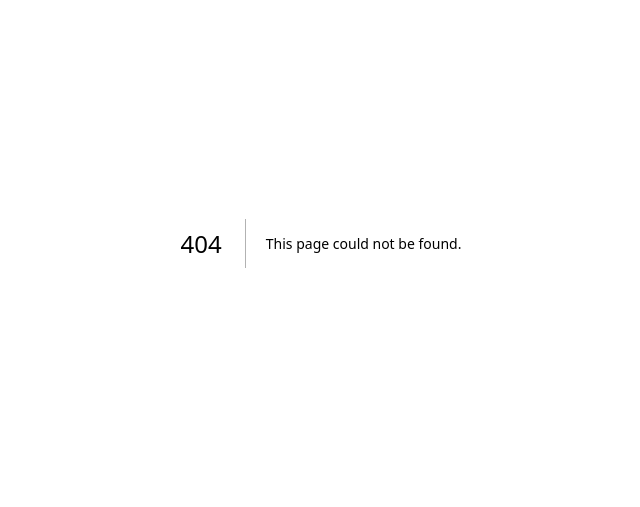
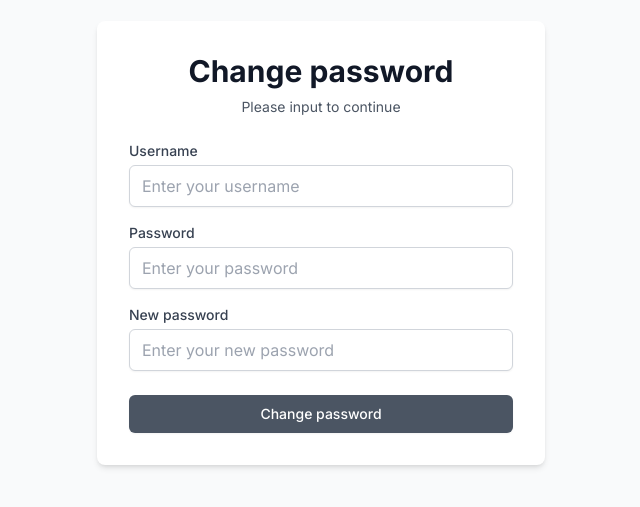
Before and after one commit to levando20194017/chatbot-ui, a Next.js app: page /change-password in a window 1280 px wide. Before the commit this address had no page. Shown: the part 157-664 px from the top of the page, without its empty margins (319-959 px from the left). Built offline with nearby package versions, Linux system fonts and the light colour scheme.

Commit message:
feat: change password ui page

```diff
--- /dev/null
+++ b/src/app/change-password/page.tsx
@@ -0,0 +1,139 @@
+"use client";
+
+import { useState } from "react";
+import { useRouter } from "next/navigation";
+import { api, ApiError } from "@/lib/api";
+
+interface LoginResponse {
+  access_token: string;
+  token_type: string;
+}
+
+export default function ChangePasswordPage() {
+  const router = useRouter();
+  const [error, setError] = useState("");
+  const [loading, setLoading] = useState(false);
+
+  const handleSubmit = async (e: React.FormEvent<HTMLFormElement>) => {
+    e.preventDefault();
+    setError("");
+    setLoading(true);
+
+    const formData = new FormData(e.currentTarget);
+    const username = formData.get("username");
+    const password = formData.get("password");
+    const newPassword = formData.get("new-password")
+
+    try {
+      const formUrlEncoded = new URLSearchParams();
+      formUrlEncoded.append("username", username as string);
+      formUrlEncoded.append("password", password as string);
+      formUrlEncoded.append("newPassword", newPassword as string);
+
+      const data = await api.post("/api/auth/change-password", formUrlEncoded, {
+        headers: {
+          "Content-Type": "application/x-www-form-urlencoded",
+        },
+      });
+
+      router.push("/");
+    } catch (err) {
+      if (err instanceof ApiError) {
+        setError(err.message);
+      } else {
+        setError("Change password failed");
+      }
+    } finally {
+      setLoading(false);
+    }
+  };
+
+  return (
+    <main className="min-h-screen bg-gray-50 flex items-center justify-center px-4 sm:px-6 lg:px-8">
+      <div className="w-full max-w-md">
+        <div className="bg-white rounded-lg shadow-md p-8 space-y-6">
+          <div className="text-center">
+            <h1 className="text-3xl font-bold text-gray-900">
+              Change password
+            </h1>
+            <p className="mt-2 text-sm text-gray-600">
+              Please input to continue
+            </p>
+          </div>
+
+          <form className="space-y-6" onSubmit={handleSubmit}>
+            <div className="space-y-4">
+              <div>
+                <label
+                  htmlFor="username"
+                  className="block text-sm font-medium text-gray-700"
+                >
+                  Username
+                </label>
+                <input
+                  id="username"
+                  name="username"
+                  type="text"
+                  required
+                  disabled={loading}
+                  className="mt-1 block w-full px-3 py-2 rounded-md border border-gray-300 shadow-sm focus:ring-2 focus:ring-blue-500 focus:border-blue-500"
+                  placeholder="Enter your username"
+                />
+              </div>
+
+              <div>
+                <label
+                  htmlFor="password"
+                  className="block text-sm font-medium text-gray-700"
+                >
+                  Password
+                </label>
+                <input
+                  id="password"
+                  name="password"
+                  type="password"
+                  required
+                  disabled={loading}
+                  className="mt-1 block w-full px-3 py-2 rounded-md border border-gray-300 shadow-sm focus:ring-2 focus:ring-blue-500 focus:border-blue-500"
+                  placeholder="Enter your password"
+                />
+              </div>
+
+              <div>
+                <label
+                  htmlFor="new password"
+                  className="block text-sm font-medium text-gray-700"
+                >
+                  New password
+                </label>
+                <input
+                  id="new-password"
+                  name="new-password"
+                  type="password"
+                  required
+                  disabled={loading}
+                  className="mt-1 block w-full px-3 py-2 rounded-md border border-gray-300 shadow-sm focus:ring-2 focus:ring-blue-500 focus:border-blue-500"
+                  placeholder="Enter your new password"
+                />
+              </div>
+            </div>
+
+            {error && (
+              <div className="p-3 rounded-md bg-red-50 text-red-700 text-sm">
+                {error}
+              </div>
+            )}
+
+            <button
+              type="submit"
+              disabled={loading}
+              className="w-full flex justify-center py-2 px-4 border border-transparent rounded-md shadow-sm text-sm font-medium text-white bg-gray-600 hover:bg-gray-700 focus:outline-none focus:ring-2 focus:ring-offset-2 focus:ring-gray-500 disabled:opacity-50 disabled:cursor-not-allowed"
+            >
+              {loading ? "changing..." : "Change password"}
+            </button>
+          </form>
+        </div>
+      </div>
+    </main>
+  );
+}
```
